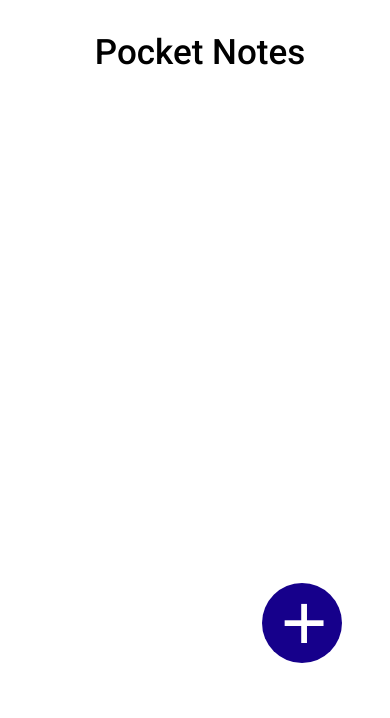
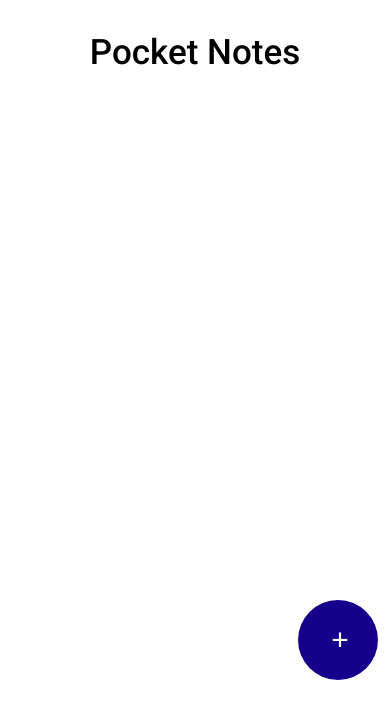
Before and after one commit to rachiashtekar/Pocket--Notes, a React (Create React App) app: page / in a window 390 px wide. Shown: the top 718 px of the page. Built offline with nearby package versions, Linux system fonts and the light colour scheme; a web font is replaced by a local one.

Commit message:
addind media query

```diff
--- a/src/createNotesandPopup/CreateNotesandPopup.css
+++ b/src/createNotesandPopup/CreateNotesandPopup.css
@@ -28,9 +28,12 @@
   display: flex;
   justify-content: center;
   align-items: center;
-  position: relative;
+  /* position: relative;
   top: 500px;
-  left: 250px;
+  left: 250px; */
+  position: sticky;
+  top: 700px; /* Adjust the top position as needed */
+  left: calc(50% - 40px);
 }
 .btn {
   background: none;
@@ -43,3 +46,21 @@
   left: 2px;
   top: 0px;
 }
+@media (max-width: 480px) {
+    /* Adjust styles for screens with a maximum width of 480px (typical mobile width) */
+    .notes-container {
+      width: 100%; /* Make the container full width */
+    }
+
+    .create-notes-button {
+      position: sticky;
+      top: 600px;
+      left: 300px;
+
+      /* Adjust the top position for better spacing on smaller screens */
+    }
+
+    .btn {
+      font-size: 30px; /* Adjust font size for better readability on smaller screens */
+    }
+  }
```
